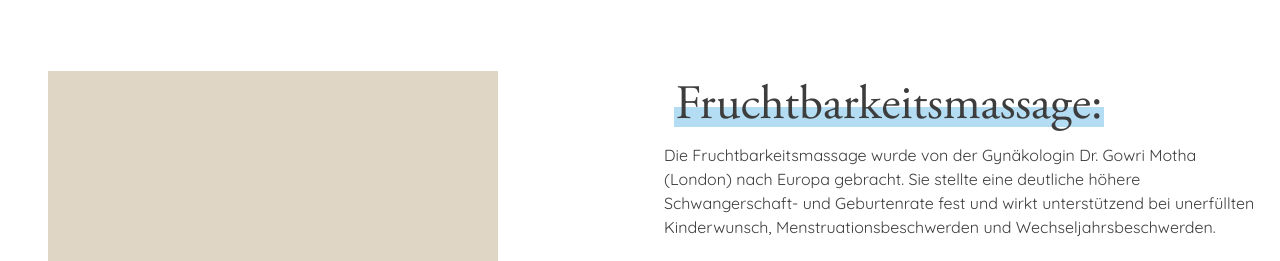
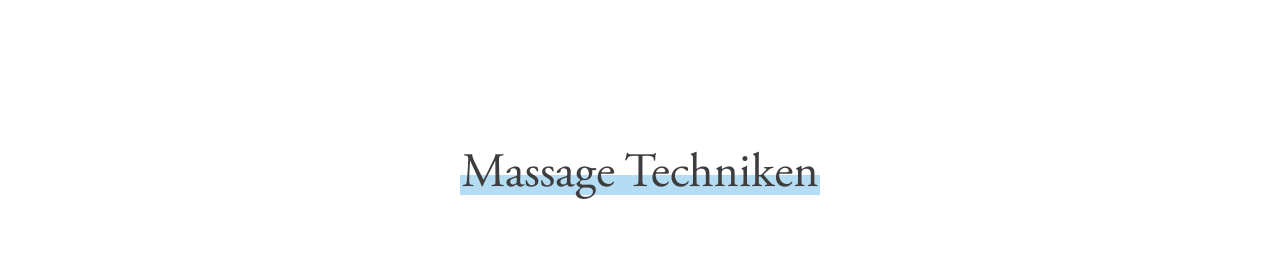
Before and after one commit to M-WRI/sarah-radtke-update, a Next.js app: page /physiotherapie in a window 1280 px wide. Shown: the part 2420-2681 px from the top of the page. Built offline with nearby package versions, Linux system fonts and the light colour scheme.

Commit message:
some change

```diff
--- a/pages/physiotherapie.tsx
+++ b/pages/physiotherapie.tsx
@@ -35,6 +35,16 @@ const Massage: NextPage = () => {
         underline
       />
       <InfoBox headline={cmdData.symptomTitle} list={cmdData.symptomList} />
+      <div
+        style={{
+          transform: "translateY(100px)",
+          marginBottom: "200px",
+        }}
+      >
+        <Headline type="h1" underline center>
+          Massage Techniken
+        </Headline>
+      </div>
 
       {data.photoTextList.map((item, i) => (
         <PhotoBox
```
